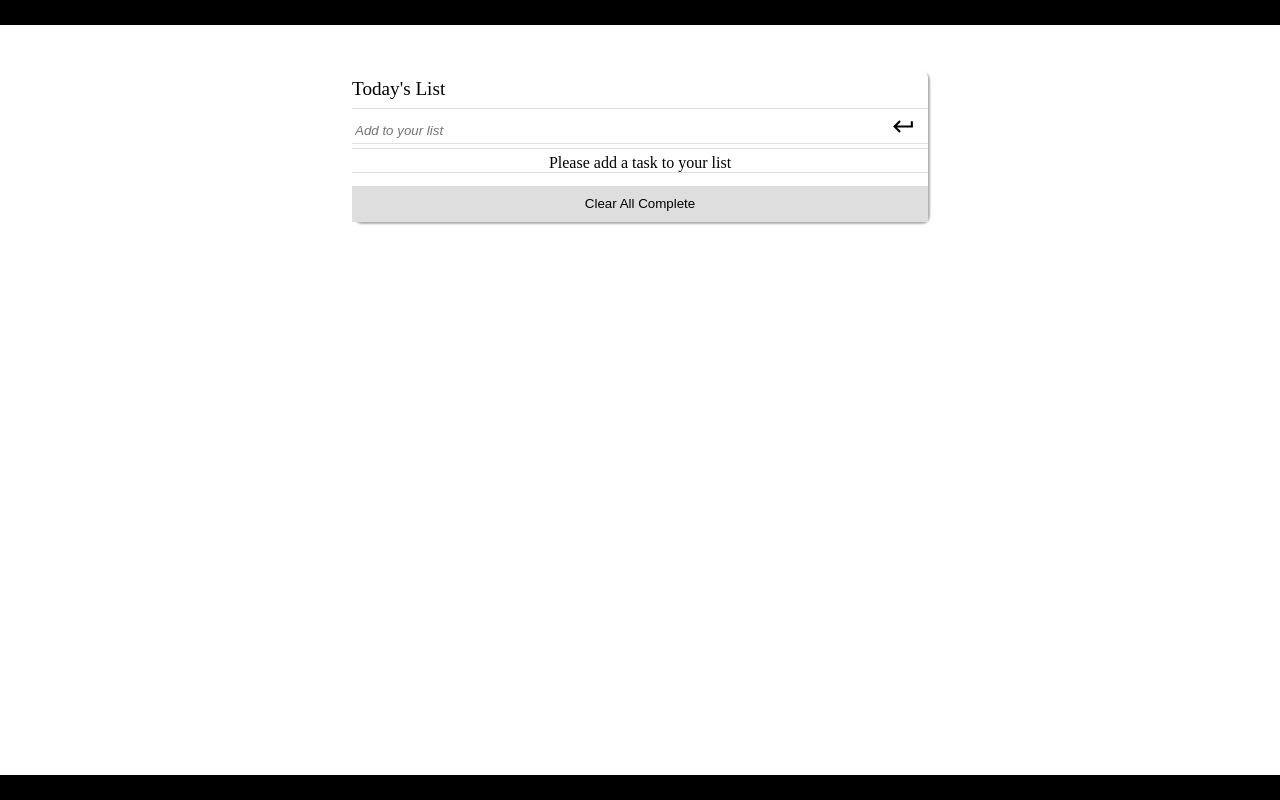
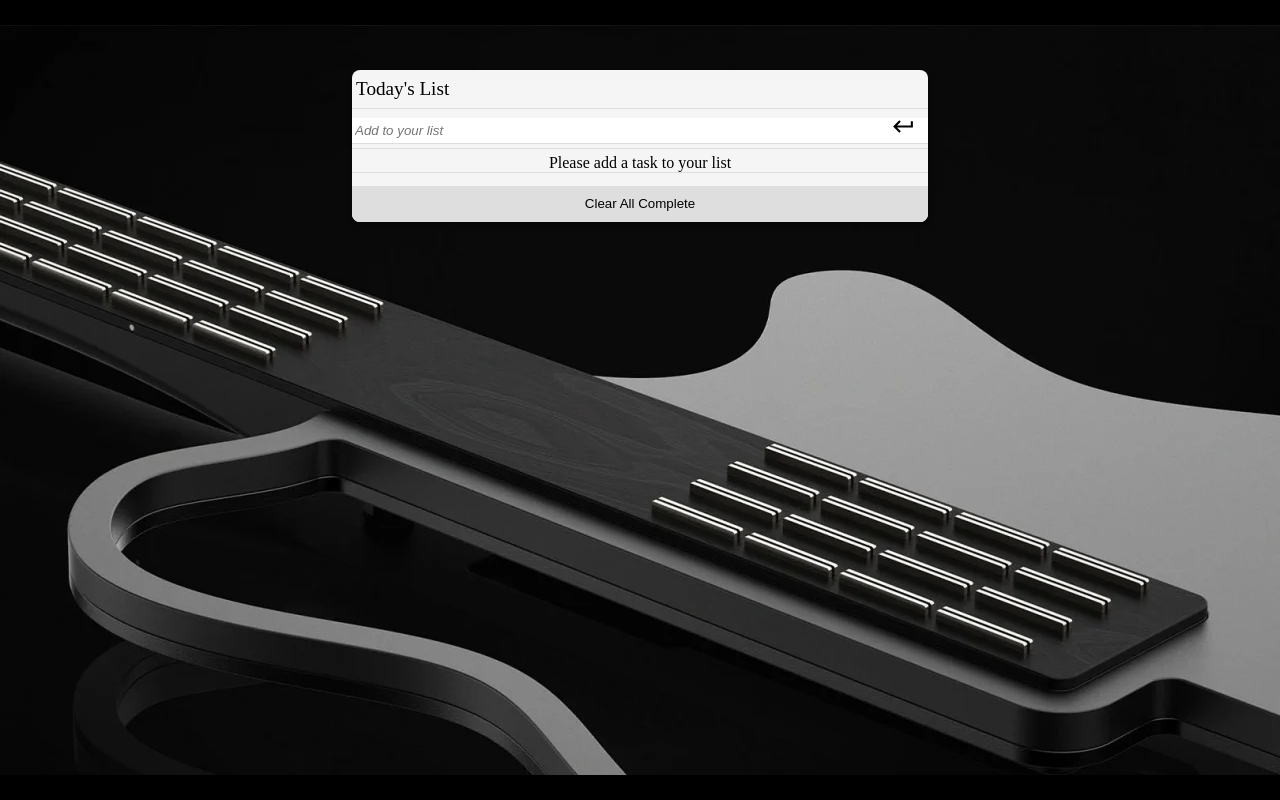
Before and after one commit to aceDavon/todo-list, a website built with webpack: page src/index.html in a window 1280 px wide. Built offline with nearby package versions, Linux system fonts and the light colour scheme; files whose address does not match are found by name.

```diff
--- a/src/index.css
+++ b/src/index.css
@@ -19,12 +19,15 @@
   height: 100vh;
   bottom: 0;
   top: 0;
+  background-image: url('./img/bg.webp');
+  background-repeat: no-repeat;
+  background-size: cover;
 }
 
 span {
   font-size: larger;
   font-weight: 400;
-  padding: 8px 0;
+  padding: 8px 4px;
 }
 
 .input-content {
@@ -42,12 +45,13 @@
   position: relative;
   width: 45%;
   margin: 45px auto;
-  box-shadow: 2px 2px 2px rgba(0, 0, 0, 0.318);
+  box-shadow: 2px 4px 6px rgba(0, 0, 0, 0.318);
   list-style-type: none;
   display: flex;
   flex-direction: column;
   gap: 5px;
   border-radius: 8px;
+  background-color: whitesmoke;
 }
 
 .list > * {
@@ -137,6 +141,7 @@
   justify-content: center;
   align-items: center;
   padding: 10px 0;
+  border-radius: 0  0 8px 8px;
 }
 
 #clear {
@@ -145,3 +150,9 @@
   cursor: pointer;
   text-transform: capitalize;
 }
+
+@media screen and (max-width: 765px) {
+  .list {
+    width: 85%;
+  }
+}
```
Also changed, not shown: src/Model/tasks.js (+1 -6 lines), README.md.
